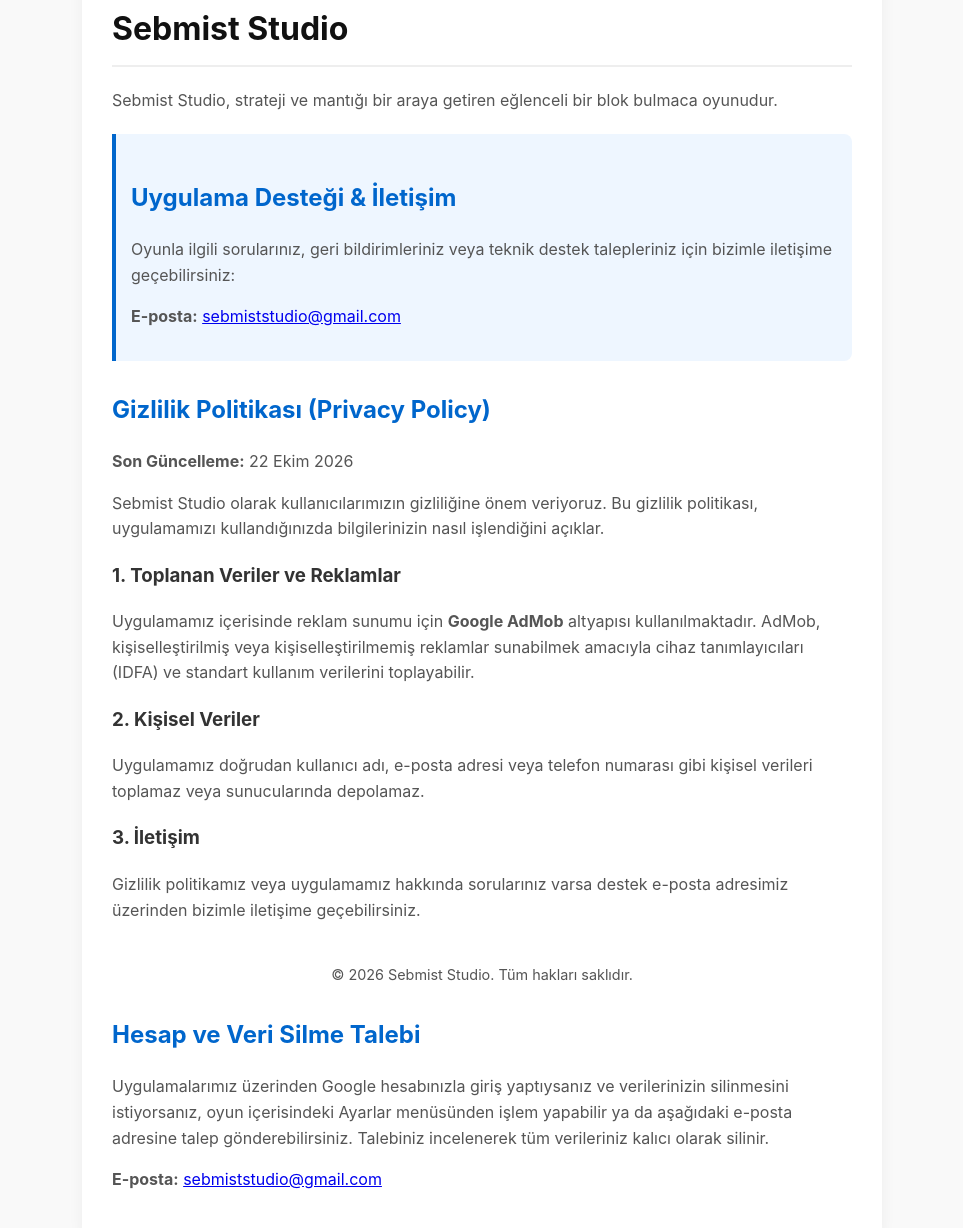
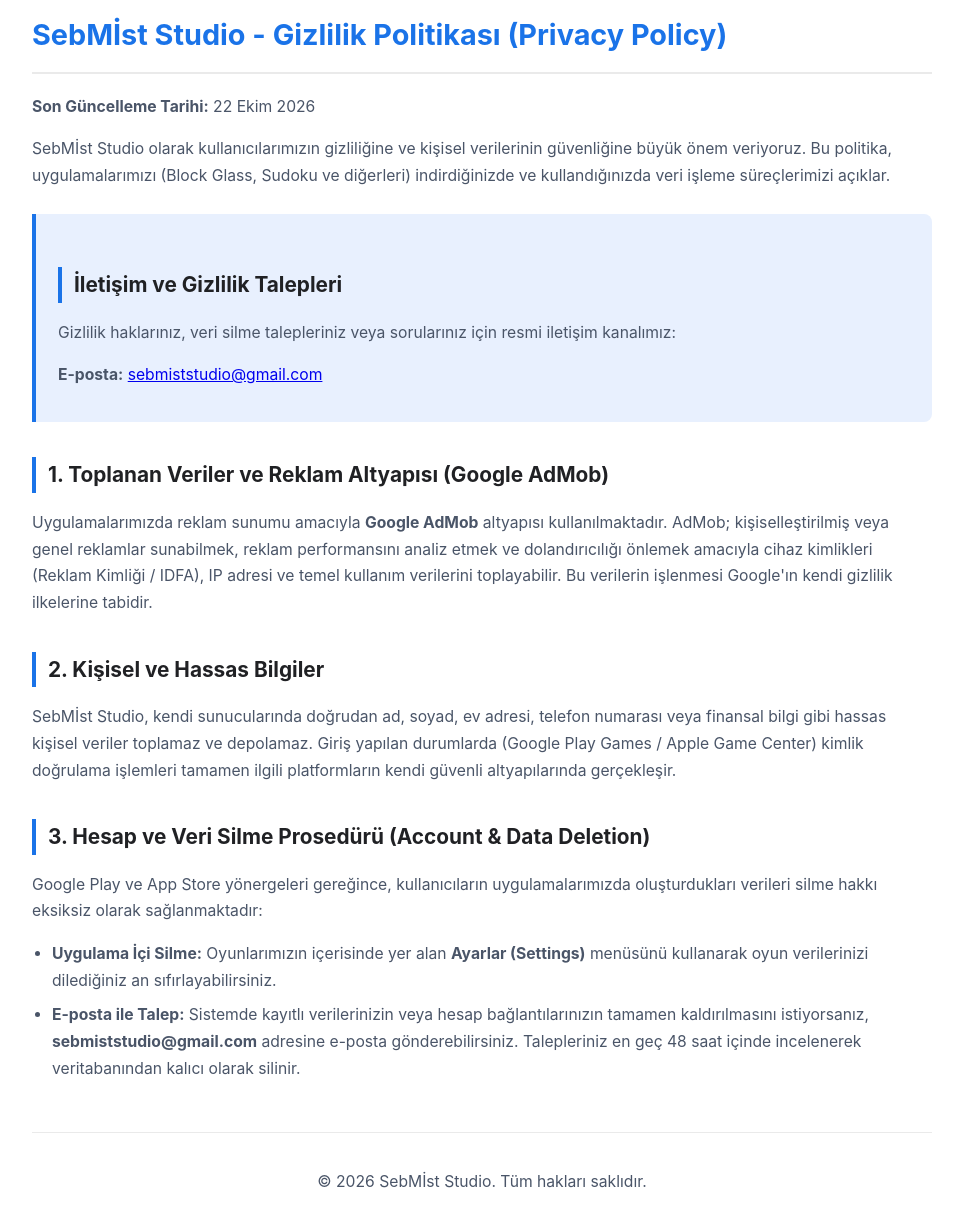
Before and after one commit to serata3434-prog/blockglass-site, a plain HTML site: page index.html in a window 1280 px wide. Shown: the part 68-1296 px from the top of the page, without its empty margins (158-1121 px from the left). Drawn offline with Linux system fonts and the light colour scheme.

Commit message:
Update index.html

```diff
--- a/index.html
+++ b/index.html
@@ -3,73 +3,47 @@
 <head>
     <meta charset="UTF-8">
     <meta name="viewport" content="width=device-width, initial-scale=1.0">
-    <title>Sebmist Studio - Destek & Gizlilik Politikası</title>
+    <title>SebMİst Studio - Gizlilik Politikası</title>
     <style>
-        body {
-            font-family: -apple-system, BlinkMacSystemFont, "Segoe UI", Roboto, Helvetica, Arial, sans-serif;
-            line-height: 1.6;
-            color: #333;
-            max-width: 800px;
-            margin: 0 auto;
-            padding: 20px;
-            background-color: #f9f9f9;
-        }
-        .container {
-            background: #fff;
-            padding: 30px;
-            border-radius: 12px;
-            box-shadow: 0 4px 15px rgba(0,0,0,0.05);
-        }
-        h1 { color: #111; border-bottom: 2px solid #eee; padding-bottom: 10px; }
-        h2 { color: #0066cc; margin-top: 30px; }
-        p, li { color: #555; }
-        .contact-box {
-            background: #eef6ff;
-            border-left: 4px solid #0066cc;
-            padding: 15px;
-            margin: 20px 0;
-            border-radius: 0 8px 8px 0;
-        }
-        footer {
-            margin-top: 40px;
-            text-align: center;
-            font-size: 0.9em;
-            color: #888;
-        }
+        body { font-family: -apple-system, BlinkMacSystemFont, "Segoe UI", Roboto, sans-serif; line-height: 1.7; color: #2c3e50; background-color: #f8f9fa; margin: 0; padding: 20px; }
+        .container { max-width: 900px; margin: 0 auto; background: #ffffff; padding: 40px; border-radius: 12px; box-shadow: 0 4px 20px rgba(0,0,0,0.06); }
+        h1 { color: #1a73e8; border-bottom: 2px solid #eaeaea; padding-bottom: 12px; font-size: 1.8rem; }
+        h2 { color: #202124; margin-top: 35px; font-size: 1.3rem; border-left: 4px solid #1a73e8; padding-left: 12px; }
+        p, li { color: #4a5568; font-size: 0.98rem; }
+        ul { padding-left: 20px; margin-bottom: 20px; }
+        li { margin-bottom: 8px; }
+        .contact-box { background: #e8f0fe; border-left: 4px solid #1a73e8; padding: 18px 22px; margin: 25px 0; border-radius: 0 8px 8px 0; }
+        footer { text-align: center; margin-top: 50px; padding-top: 20px; border-top: 1px solid #eaeaea; font-size: 0.85rem; color: #718096; }
     </style>
 </head>
 <body>
     <div class="container">
-        <h1>Sebmist Studio</h1>
-        <p>Sebmist Studio, strateji ve mantığı bir araya getiren eğlenceli bir blok bulmaca oyunudur.</p>
+        <h1>SebMİst Studio - Gizlilik Politikası (Privacy Policy)</h1>
+        <p><strong>Son Güncelleme Tarihi:</strong> 22 Ekim 2026</p>
+        <p>SebMİst Studio olarak kullanıcılarımızın gizliliğine ve kişisel verilerinin güvenliğine büyük önem veriyoruz. Bu politika, uygulamalarımızı (Block Glass, Sudoku ve diğerleri) indirdiğinizde ve kullandığınızda veri işleme süreçlerimizi açıklar.</p>
 
         <div class="contact-box">
-            <h2>Uygulama Desteği & İletişim</h2>
-            <p>Oyunla ilgili sorularınız, geri bildirimleriniz veya teknik destek talepleriniz için bizimle iletişime geçebilirsiniz:</p>
+            <h2>İletişim ve Gizlilik Talepleri</h2>
+            <p>Gizlilik haklarınız, veri silme talepleriniz veya sorularınız için resmi iletişim kanalımız:</p>
             <p><strong>E-posta:</strong> <a href="mailto:sebmiststudio@gmail.com">sebmiststudio@gmail.com</a></p>
         </div>
 
-        <h2>Gizlilik Politikası (Privacy Policy)</h2>
-        <p><strong>Son Güncelleme:</strong> 22 Ekim 2026</p>
-        <p>Sebmist Studio olarak kullanıcılarımızın gizliliğine önem veriyoruz. Bu gizlilik politikası, uygulamamızı kullandığınızda bilgilerinizin nasıl işlendiğini açıklar.</p>
+        <h2>1. Toplanan Veriler ve Reklam Altyapısı (Google AdMob)</h2>
+        <p>Uygulamalarımızda reklam sunumu amacıyla <strong>Google AdMob</strong> altyapısı kullanılmaktadır. AdMob; kişiselleştirilmiş veya genel reklamlar sunabilmek, reklam performansını analiz etmek ve dolandırıcılığı önlemek amacıyla cihaz kimlikleri (Reklam Kimliği / IDFA), IP adresi ve temel kullanım verilerini toplayabilir. Bu verilerin işlenmesi Google'ın kendi gizlilik ilkelerine tabidir.</p>
 
-        <h3>1. Toplanan Veriler ve Reklamlar</h3>
-        <p>Uygulamamız içerisinde reklam sunumu için <strong>Google AdMob</strong> altyapısı kullanılmaktadır. AdMob, kişiselleştirilmiş veya kişiselleştirilmemiş reklamlar sunabilmek amacıyla cihaz tanımlayıcıları (IDFA) ve standart kullanım verilerini toplayabilir.</p>
+        <h2>2. Kişisel ve Hassas Bilgiler</h2>
+        <p>SebMİst Studio, kendi sunucularında doğrudan ad, soyad, ev adresi, telefon numarası veya finansal bilgi gibi hassas kişisel veriler toplamaz ve depolamaz. Giriş yapılan durumlarda (Google Play Games / Apple Game Center) kimlik doğrulama işlemleri tamamen ilgili platformların kendi güvenli altyapılarında gerçekleşir.</p>
 
-        <h3>2. Kişisel Veriler</h3>
-        <p>Uygulamamız doğrudan kullanıcı adı, e-posta adresi veya telefon numarası gibi kişisel verileri toplamaz veya sunucularında depolamaz.</p>
-
-        <h3>3. İletişim</h3>
-        <p>Gizlilik politikamız veya uygulamamız hakkında sorularınız varsa destek e-posta adresimiz üzerinden bizimle iletişime geçebilirsiniz.</p>
+        <h2>3. Hesap ve Veri Silme Prosedürü (Account & Data Deletion)</h2>
+        <p>Google Play ve App Store yönergeleri gereğince, kullanıcıların uygulamalarımızda oluşturdukları verileri silme hakkı eksiksiz olarak sağlanmaktadır:</p>
+        <ul>
+            <li><strong>Uygulama İçi Silme:</strong> Oyunlarımızın içerisinde yer alan <strong>Ayarlar (Settings)</strong> menüsünü kullanarak oyun verilerinizi dilediğiniz an sıfırlayabilirsiniz.</li>
+            <li><strong>E-posta ile Talep:</strong> Sistemde kayıtlı verilerinizin veya hesap bağlantılarınızın tamamen kaldırılmasını istiyorsanız, <strong>sebmiststudio@gmail.com</strong> adresine e-posta gönderebilirsiniz. Talepleriniz en geç 48 saat içinde incelenerek veritabanından kalıcı olarak silinir.</li>
+        </ul>
 
         <footer>
-            <p>&copy; 2026 Sebmist Studio. Tüm hakları saklıdır.</p>
+            <p>&copy; 2026 SebMİst Studio. Tüm hakları saklıdır.</p>
         </footer>
-
-        <h2>Hesap ve Veri Silme Talebi</h2>
-        <p>Uygulamalarımız üzerinden Google hesabınızla giriş yaptıysanız ve verilerinizin silinmesini istiyorsanız, oyun içerisindeki Ayarlar menüsünden işlem yapabilir ya da aşağıdaki e-posta adresine talep gönderebilirsiniz. Talebiniz incelenerek tüm verileriniz kalıcı olarak silinir.</p>
-        <p><strong>E-posta:</strong> <a href="mailto:sebmiststudio@gmail.com">sebmiststudio@gmail.com</a></p>
-
     </div>
 </body>
 </html>
```
